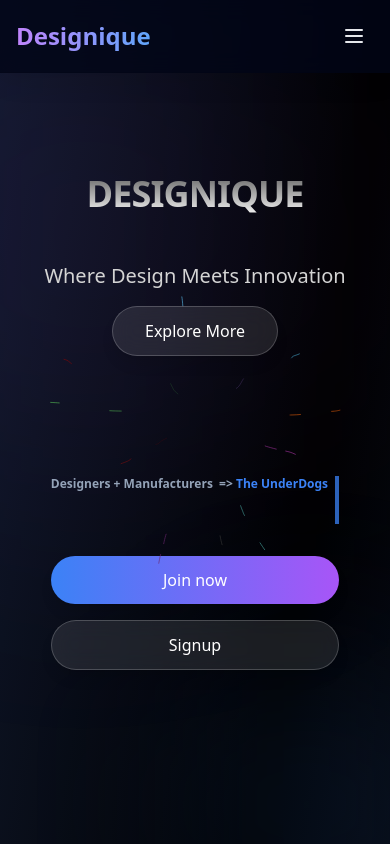
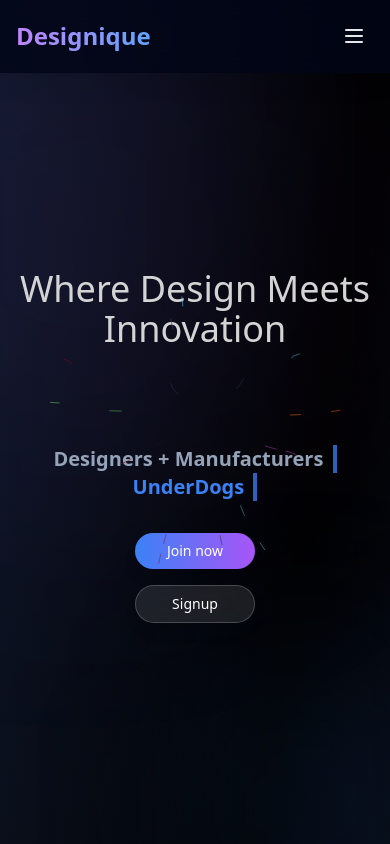
Before and after one commit to tashifkhan/Designique-rideHack24, a Next.js app in the folder frontend/: page / in a window 390 px wide. Shown: the top 844 px of the page. Built offline with nearby package versions, Linux system fonts and the light colour scheme.

Commit message:
home page mobile design improved

```diff
--- a/frontend/app/page.tsx
+++ b/frontend/app/page.tsx
@@ -37,13 +37,8 @@ const Home: React.FC = () => {
 		};
 	}, []);
 
-	const words = [
-		{ text: "Designers +" },
-		{ text: "Manufacturers" },
-		{ text: "" },
-		{ text: "=>" },
-		{ text: "The UnderDogs", className: "text-blue-500" },
-	];
+	const words = [{ text: "Designers +" }, { text: "Manufacturers" }];
+	const words2 = [{ text: "UnderDogs", className: "text-blue-500" }];
 
 	const testimonials = [
 		{
@@ -139,18 +134,18 @@ const Home: React.FC = () => {
 								whileHover={{ scale: 1.02 }}
 								transition={{ type: "spring", stiffness: 300 }}
 							>
-								<h2 className="text-4xl sm:text-6xl md:text-[8rem] font-sans font-bold tracking-tight">
+								<h2 className="hidden sm:inline-block text-6xl sm:text-6xl md:text-[8rem] font-sans font-bold tracking-tight">
 									<span className="text-center bg-gradient-to-b from-neutral-600 to-white  bg-clip-text text-transparent animate-gradient">
 										DESIGNIQUE
 									</span>
 								</h2>
 								<motion.div
-									className="absolute inset-0 rounded-3xl bg-gradient-to-r from-blue-500/20 via-purple-500/20 to-pink-500/20 opacity-0 group-hover:opacity-100"
+									className="absolute top-8 right-8 sm:inset-0 rounded-3xl bg-gradient-to-r from-blue-500/20 via-purple-500/20 to-pink-500/20 opacity-0 group-hover:opacity-100"
 									transition={{ duration: 0.3 }}
 								/>
 							</motion.div>
 
-							<h3 className="text-xl sm:text-2xl md:text-3xl font-light text-neutral-300">
+							<h3 className="text-4xl md:text-3xl font-light text-neutral-300">
 								Where Design Meets Innovation
 							</h3>
 
@@ -158,7 +153,7 @@ const Home: React.FC = () => {
 							<motion.button
 								whileHover={{ scale: 1.05 }}
 								whileTap={{ scale: 0.95 }}
-								className="px-8 py-3 rounded-full bg-white/10 backdrop-blur-md border border-white/20 text-white shadow-lg hover:shadow-xl hover:bg-white/15 transition-all duration-300"
+								className="sm:inline-block hidden px-8 py-3 rounded-full bg-white/10 backdrop-blur-md border border-white/20 text-white shadow-lg hover:shadow-xl hover:bg-white/15 transition-all duration-300"
 							>
 								Explore More
 								<motion.div
@@ -181,14 +176,17 @@ const Home: React.FC = () => {
 							transition={{ duration: 0.8, delay: 0.4 }}
 							className="mt-16 rounded-2xl p-8"
 						>
-							<TypewriterEffectSmooth words={words} />
+							<TypewriterEffectSmooth words={words} className="" />
+							<div className="flex justify-center">
+								<TypewriterEffectSmooth words={words2} />
+							</div>
 
 							{/* Action Buttons */}
-							<div className="flex flex-col sm:flex-row justify-center space-y-4 sm:space-y-0 sm:space-x-4 mt-8">
+							<div className="flex flex-col items-center sm:flex-row justify-center space-y-4 sm:space-y-0 sm:space-x-4 mt-8">
 								<motion.button
 									whileHover={{ scale: 1.05 }}
 									whileTap={{ scale: 0.95 }}
-									className="px-8 py-3 rounded-full bg-gradient-to-r from-blue-500 to-purple-500 text-white shadow-lg hover:shadow-xl transition-all duration-300"
+									className="w-[120px] sm:w-[150px] px-4 sm:px-8 py-2 sm:py-3 text-sm sm:text-base rounded-full bg-gradient-to-r from-blue-500 to-purple-500 text-white shadow-lg hover:shadow-xl transition-all duration-300"
 									onClick={() => {
 										router.push("/signup");
 									}}
@@ -198,7 +196,7 @@ const Home: React.FC = () => {
 								<motion.button
 									whileHover={{ scale: 1.05 }}
 									whileTap={{ scale: 0.95 }}
-									className="px-8 py-3 rounded-full bg-white/10 backdrop-blur-md border border-white/20 text-white shadow-lg hover:shadow-xl transition-all duration-300"
+									className="w-[120px] sm:w-[150px] px-4 sm:px-8 py-2 sm:py-3 text-sm sm:text-base rounded-full bg-white/10 backdrop-blur-md border border-white/20 text-white shadow-lg hover:shadow-xl transition-all duration-300"
 									onClick={() => {
 										router.push("/signup");
 									}}
--- a/frontend/components/ui/typewriter-effect.tsx
+++ b/frontend/components/ui/typewriter-effect.tsx
@@ -140,9 +140,9 @@ export const TypewriterEffectSmooth = ({
 	};
 
 	return (
-		<div className={cn("flex space-x-1 my-6", className)}>
+		<div className={cn("flex space-x-1", className)}>
 			<motion.div
-				className="overflow-hidden pb-2"
+				className="overflow-hidden"
 				initial={{
 					width: "0%",
 				}}
@@ -156,7 +156,7 @@ export const TypewriterEffectSmooth = ({
 				}}
 			>
 				<div
-					className="text-xs sm:text-base md:text-xl lg:text:3xl xl:text-5xl font-bold"
+					className="text-xl lg:text:3xl xl:text-5xl font-bold"
 					style={{
 						whiteSpace: "nowrap",
 					}}
@@ -177,10 +177,7 @@ export const TypewriterEffectSmooth = ({
 					repeat: Infinity,
 					repeatType: "reverse",
 				}}
-				className={cn(
-					"block rounded-sm w-[4px]  h-12 bg-blue-500",
-					cursorClassName
-				)}
+				className={cn("block rounded-sm w-[4px] bg-blue-500", cursorClassName)}
 			></motion.span>
 		</div>
 	);
```
